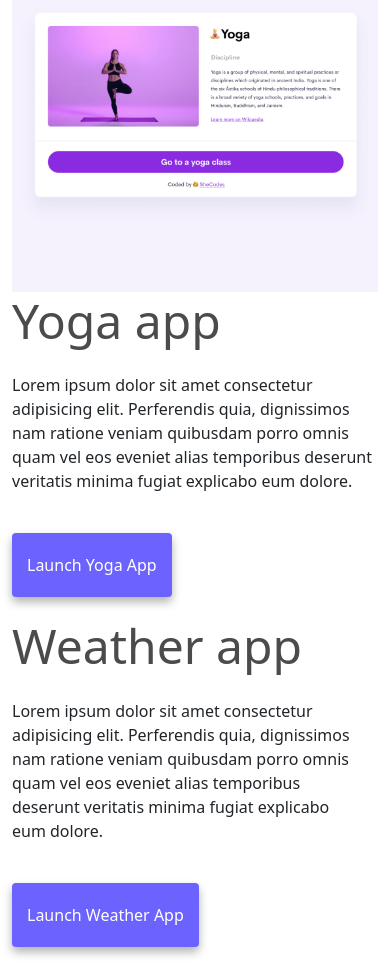
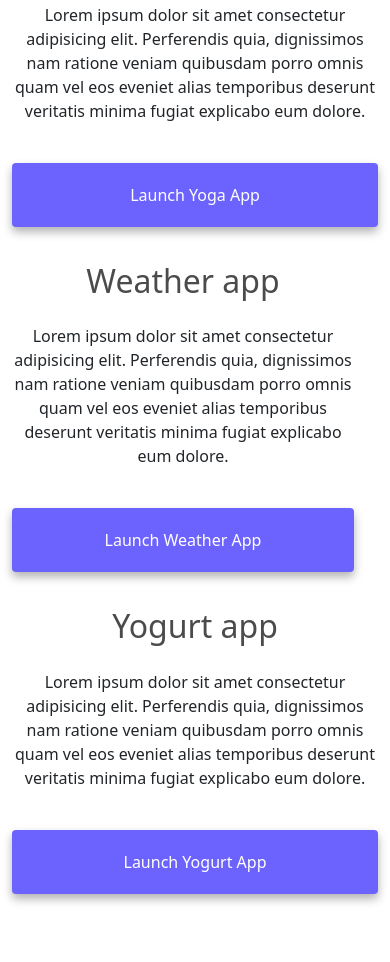
Before and after one commit to tdang021/front-end-developer, a plain HTML site: page index.html in a window 390 px wide. Shown: the part 682-1644 px from the top of the page. Drawn offline with nearby package versions, Linux system fonts and the light colour scheme.

Commit message:
Added responsive elements to index page

```diff
--- a/index.html
+++ b/index.html
@@ -64,13 +64,13 @@
         <div class="col-md-6">
           <h3 class="app-project-link">Yoga app</h3>
           <br />
-          <div>
+          <div class="paragraph-text">
             Lorem ipsum dolor sit amet consectetur adipisicing elit. Perferendis
             quia, dignissimos nam ratione veniam quibusdam porro omnis quam vel
             eos eveniet alias temporibus deserunt veritatis minima fugiat
             explicabo eum dolore.
             <div class="app-links">
-              <a href="">Launch Yoga App</a>
+              <a href="" class="launch">Launch Yoga App</a>
             </div>
           </div>
         </div>
@@ -79,13 +79,13 @@
             <div class="col-md-6">
               <h3 class="app-project-link">Weather app</h3>
               <br />
-              <div>
+              <div class="paragraph-text">
                 Lorem ipsum dolor sit amet consectetur adipisicing elit. Perferendis
                 quia, dignissimos nam ratione veniam quibusdam porro omnis quam vel
                 eos eveniet alias temporibus deserunt veritatis minima fugiat
                 explicabo eum dolore.
                 <div class="app-links">
-                  <a href="">Launch Weather App</a>
+                  <a href="" class="launch">Launch Weather App</a>
                 </div>
               </div>
             </div>
@@ -102,13 +102,13 @@
               <div class="col-md-6">
                 <h3 class="app-project-link">Yogurt app</h3>
                 <br />
-                <div>
+                <div class="paragraph-text">
                   Lorem ipsum dolor sit amet consectetur adipisicing elit. Perferendis
                   quia, dignissimos nam ratione veniam quibusdam porro omnis quam vel
                   eos eveniet alias temporibus deserunt veritatis minima fugiat
                   explicabo eum dolore.
                   <div class="app-links">
-                    <a href="">Launch Yogurt App</a>
+                    <a href="" class="launch">Launch Yogurt App</a>
                   </div>
                 </div>
               </div>
--- a/style.css
+++ b/style.css
@@ -115,3 +115,27 @@ img {
 .about-paragraph {
   text-align: center;
 }
+
+@media (max-width: 600px) {
+  img {
+    display: none;
+  }
+  .app-project-link {
+    font-size: 32px;
+    text-align: center;
+    padding-top: 15px;
+  }
+  .paragraph-text {
+    text-align: center;
+    padding-bottom: 0;
+  }
+  .launch {
+    text-align: center;
+  }
+  .app-links {
+    justify-content: center;
+  }
+  .app-links a {
+    width: 100%;
+  }
+}
```
